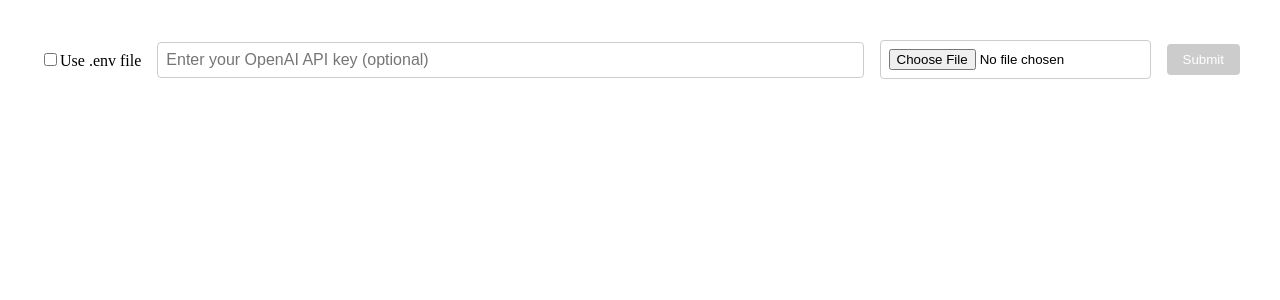
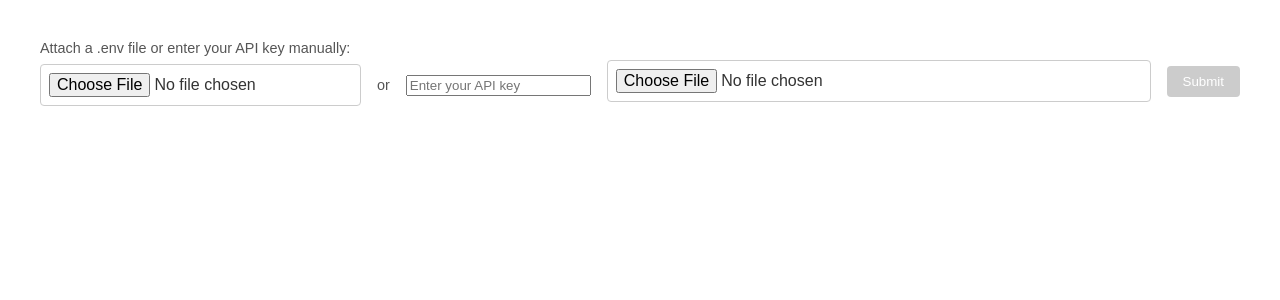
Before and after one commit to mayankpm/ottowatt, a Next.js app in the folder frontend/: page / in a window 1280 px wide. Shown: the top 300 px of the page. Built offline with nearby package versions, Linux system fonts and the light colour scheme.

Commit message:
fixing structure

```diff
--- a/frontend/app/Page.css
+++ b/frontend/app/Page.css
@@ -2,6 +2,8 @@
   padding: 2rem;
   max-width: 1200px;
   margin: 0 auto;
+  font-family: Arial, sans-serif;
+  color: #333;
 }
 
 .form {
@@ -10,21 +12,38 @@
   gap: 1rem;
   margin-bottom: 2rem;
   align-items: center;
+  justify-content: space-between;
 }
 
-.apiKeyInput {
+.apiKeyInputContainer {
+  display: flex;
+  flex-direction: column;
+  gap: 0.5rem;
+  margin-bottom: 1rem;
+}
+
+.inputOptions {
+  display: flex;
+  align-items: center;
+  justify-content: flex-start;
+  gap: 1rem;
+}
+
+.apiKeyInput,
+.fileInput {
   padding: 0.5rem;
   font-size: 1rem;
-  flex: 1;
   border: 1px solid #ccc;
   border-radius: 4px;
+  width: auto;
+  flex: 1;
 }
 
-.fileInput {
-  padding: 0.5rem;
-  border: 1px solid #ccc;
-  border-radius: 4px;
+span {
+  font-size: 0.9rem;
+  color: #555;
 }
+
 
 .button {
   padding: 0.5rem 1rem;
@@ -33,11 +52,12 @@
   border: none;
   border-radius: 4px;
   cursor: pointer;
-  transition: background-color 0.2s;
+  transition: background-color 0.2s, transform 0.2s;
 }
 
 .button:hover {
   background-color: #0051b3;
+  transform: scale(1.02);
 }
 
 .button:disabled {
@@ -47,8 +67,15 @@
 
 .results {
   display: grid;
-  grid-template-columns: 1fr 1fr;
+  grid-template-columns: 1fr;
   gap: 2rem;
+  margin-top: 2rem;
+}
+
+@media (min-width: 768px) {
+  .results {
+    grid-template-columns: 1fr 1fr;
+  }
 }
 
 .resultBox {
@@ -67,19 +94,19 @@
 .resultBox h1 {
   font-size: 1.5rem;
   margin-bottom: 0.5rem;
-  color: #333;
+  color: #0070f3;
 }
 
 .resultBox h2 {
   font-size: 1.25rem;
   margin-bottom: 0.5rem;
-  color: #333;
+  color: #0070f3;
 }
 
 .resultBox h3 {
   font-size: 1.1rem;
   margin-bottom: 0.5rem;
-  color: #333;
+  color: #0070f3;
 }
 
 .resultBox hr {
@@ -97,4 +124,8 @@
   white-space: pre-wrap;
   word-wrap: break-word;
   margin: 0;
+  font-family: monospace;
+  background-color: #f9f9f9;
+  padding: 1rem;
+  border-radius: 4px;
 }
--- a/frontend/app/page.tsx
+++ b/frontend/app/page.tsx
@@ -5,9 +5,26 @@ import "./Page.css";
 export default function Home() {
   const [file, setFile] = useState<File | null>(null);
   const [apiKey, setApiKey] = useState<string>("");
+  const [envFile, setEnvFile] = useState<File | null>(null);
   const [result, setResult] = useState<any>(null);
   const [loading, setLoading] = useState(false);
-  const [useEnv, setUseEnv] = useState<boolean>(false);
+
+  const handleEnvFile = async (file: File) => {
+    const reader = new FileReader();
+    reader.onload = (e) => {
+      const content = e.target?.result as string;
+      const lines = content.split("\n");
+      const apiKeyLine = lines.find((line) => line.startsWith("API_KEY="));
+      if (apiKeyLine) {
+        const [, key] = apiKeyLine.split("=");
+        setApiKey(key.trim());
+      } else {
+        alert("No valid API_KEY found in the .env file");
+        setEnvFile(null);
+      }
+    };
+    reader.readAsText(file);
+  };
 
   const handleSubmit = async (e: React.FormEvent) => {
     e.preventDefault();
@@ -16,56 +33,54 @@ export default function Home() {
       return;
     }
     setLoading(true);
+
     const formData = new FormData();
     formData.append("file", file);
-    if (!useEnv && apiKey) formData.append("api_key", apiKey);
+    if (apiKey) {
+      formData.append("api_key", apiKey);
+    }
 
     try {
       const response = await fetch("/api/upload", {
         method: "POST",
         body: formData,
       });
-      let data;
-      try {
-        data = await response.json();
-      } catch {
-        data = { extracted_text: "", structured_text: "", error: "No valid JSON returned" };
-      }
+      const data = await response.json();
       setResult(data);
     } catch (error) {
-      setResult({ extracted_text: "", structured_text: "", error: String(error) });
+      setResult({ error: "Failed to process the file." });
     } finally {
       setLoading(false);
     }
   };
 
-  const safeStructuredText = (result?.structured_text ?? "")
-    .replace(/^### (.*?)$/gm, "<h3>$1</h3>")
-    .replace(/\*\*(.*?)\*\*/g, "<strong>$1</strong>")
-    .replace(/^## (.*?)$/gm, "<h2>$1</h2>")
-    .replace(/^# (.*?)$/gm, "<h1>$1</h1>")
-    .replace(/---/g, "<hr>");
-
   return (
     <main className="main">
       <form onSubmit={handleSubmit} className="form">
-        <label>
+        <div className="apiKeyInputContainer">
+          <span>Attach a .env file or enter your API key manually:</span>
+          <div className="inputOptions">
             <input
-            type="checkbox"
-            checked={useEnv}
-            onChange={() => setUseEnv(!useEnv)}
+              type="file"
+              accept=".env"
+              onChange={(e) => {
+                const file = e.target.files?.[0] || null;
+                setEnvFile(file);
+                if (file) handleEnvFile(file);
+              }}
+              className="fileInput"
             />
-          Use .env file
-        </label>
-        {!useEnv && (
+            <span>or</span>
             <input
               type="password"
-            placeholder="Enter your OpenAI API key (optional)"
+              placeholder="Enter your API key"
               value={apiKey}
               onChange={(e) => setApiKey(e.target.value)}
-            className="apiKeyInput"
+              disabled={!!envFile}
+              className="passwordInput"
             />
-        )}
+          </div>
+        </div>
         <input
           type="file"
           accept=".pdf"
@@ -77,7 +92,7 @@ export default function Home() {
         </button>
       </form>
 
-      {loading && <p>Please wait for a few seconds</p>}
+      {loading && <p>Please wait for a few seconds...</p>}
 
       {result && (
         <div className="results">
@@ -94,11 +109,7 @@ export default function Home() {
 
           <div className="resultBox">
             <h2>Structured Text</h2>
-            <div
-              dangerouslySetInnerHTML={{
-                __html: safeStructuredText,
-              }}
-            />
+            <div dangerouslySetInnerHTML={{ __html: result.structured_text }} />
           </div>
         </div>
       )}
```
Lines whose indentation alone changed are shown as unchanged.
